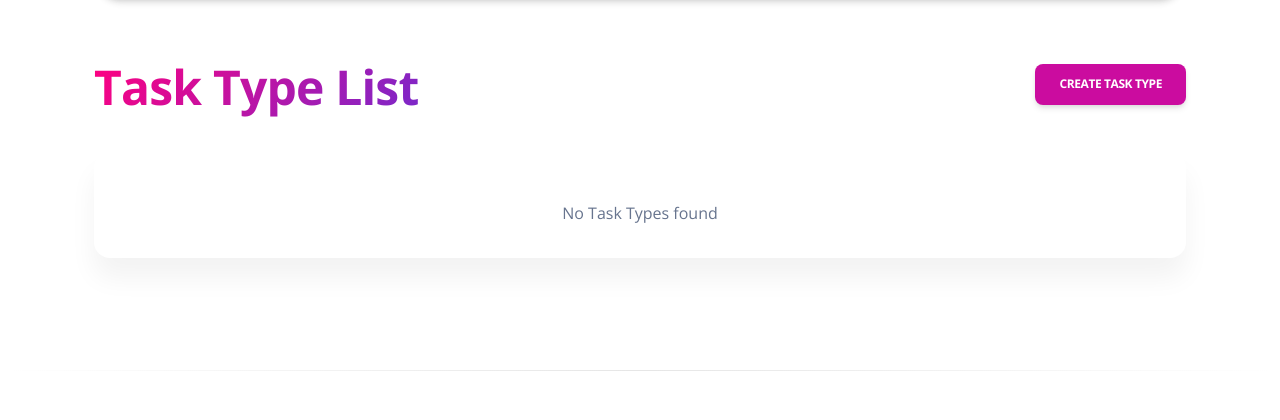
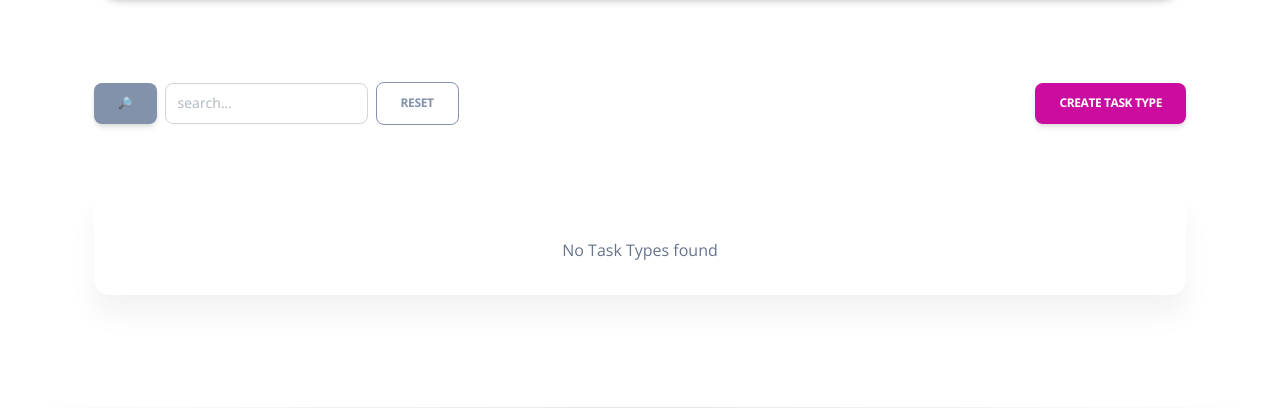
Before and after one commit to 4ikkamony/django-task-manager, a Django app: page /task-types/ in a window 1280 px wide. Shown: the part 70-490 px from the top of the page. Run offline with Django 5.2, Linux system fonts and the light colour scheme; the visitor is signed in with stand-in values (Sample User, id 1); data that the repository does not hold is empty; some libraries are stand-ins or nearby versions.

Commit message:
Add search feature for Position, TaskType, ProjectType
task_manager/forms.py
  Add a simple search from. It has a field 'query'

task_manager/mixins.py

  Add new file mixins.py, where mixins for task_manager app will be stored

  Add NameSearchMixin class
    This mixin will be used to search task_manager simple models: Position, TaskType, ProjectType
    As they only have a name, we can filter them by query

task_manager/views.py
  Add NameSearchMixin as parent class to Position, TaskType, ProjectType

templates/

  includes/
    Add template for simple search form: search_form.html
      - It also has a reset button, to let user clear the URL if need be

  task_manager/
    include search_form.html in position_list.html, Task_type_list.html, project_type_list.html

```diff
--- a/task_manager/forms.py
+++ b/task_manager/forms.py
@@ -104,4 +104,14 @@ class AssignWorkerToTaskForm(forms.ModelForm):
 
 
 class SearchForm(forms.Form):
-    query = forms.CharField(max_length=255, required=False)
+    query = forms.CharField(
+        max_length=255,
+        required=False,
+        label="",
+        widget=forms.TextInput(
+            attrs={
+                "class": "form-control",
+                "placeholder": "search..."
+            }
+        )
+    )
--- /dev/null
+++ b/task_manager/mixins.py
@@ -0,0 +1,17 @@
+from django.views import generic
+
+from task_manager.forms import SearchForm
+
+
+class NameSearchMixin(generic.ListView):
+    def get_queryset(self):
+        queryset = super().get_queryset()
+        search_query = self.request.GET.get("query")
+        if search_query:
+            queryset = queryset.filter(name__icontains=search_query)
+        return queryset
+
+    def get_context_data(self, *args, **kwargs):
+        context = super().get_context_data(*args, **kwargs)
+        context["search_form"] = SearchForm()
+        return context
--- a/task_manager/views.py
+++ b/task_manager/views.py
@@ -6,8 +6,14 @@ from django.urls import reverse_lazy, reverse
 from django.utils import timezone
 from django.views import generic
 
-
-from task_manager.forms import WorkerCreationForm, TaskForm, AssignWorkerToTaskForm
+from task_manager.mixins import (
+    NameSearchMixin,
+)
+from task_manager.forms import (
+    WorkerCreationForm,
+    TaskForm,
+    AssignWorkerToTaskForm
+)
 from task_manager.models import (
     Team,
     Worker,
@@ -25,7 +31,11 @@ def index(request: HttpRequest) -> HttpResponse:
     return render(request, "task_manager/index.html")
 
 
-class TaskTypeListView(LoginRequiredMixin, generic.ListView):
+class TaskTypeListView(
+    LoginRequiredMixin,
+    NameSearchMixin,
+    generic.ListView
+):
     model = TaskType
     context_object_name = "task_type_list"
     template_name = "task_manager/task_type_list.html"
@@ -54,7 +64,11 @@ class TaskTypeDeleteView(LoginRequiredMixin, generic.DeleteView):
     context_object_name = "task_type"
 
 
-class ProjectTypeListView(LoginRequiredMixin, generic.ListView):
+class ProjectTypeListView(
+    LoginRequiredMixin,
+    NameSearchMixin,
+    generic.ListView
+):
     model = ProjectType
     context_object_name = "project_type_list"
     template_name = "task_manager/project_type_list.html"
@@ -83,7 +97,11 @@ class ProjectTypeDeleteView(LoginRequiredMixin, generic.DeleteView):
     context_object_name = "project_type"
 
 
-class PositionListView(LoginRequiredMixin, generic.ListView):
+class PositionListView(
+    LoginRequiredMixin,
+    NameSearchMixin,
+    generic.ListView
+):
     model = Position
     paginate_by = 5
 
--- /dev/null
+++ b/templates/includes/search_form.html
@@ -0,0 +1,9 @@
+{% load crispy_forms_filters %}
+
+<form method="get" action="" class="d-flex align-items-center gap-2 mt-4 mb-4">
+  <input class="btn btn-secondary d-flex align-items-center" type="submit" value="&#x1F50E;&#xFE0E;">
+  <div class="w-100">
+    {{ search_form|crispy }}
+  </div>
+  <a href="{{ request.path }}" class="btn btn-outline-secondary">Reset</a>
+</form>
--- a/templates/task_manager/position_list.html
+++ b/templates/task_manager/position_list.html
@@ -1,12 +1,12 @@
 {% extends "layouts/base-presentation.html" %}
 
-{% block title %} Position list {% endblock title %}
+{% block title %} All Positions {% endblock title %}
 
 {% block content %}
 
   <div class="container mt-8">
     <div class="d-flex justify-content-between align-items-center">
-      <h1 class="text-gradient text-primary pb-1">All Positions</h1>
+      {% include "includes/search_form.html" %}
       <a href="{% url 'task_manager:position-create' %}" class="btn btn-primary">
         Create Position
       </a>
--- a/templates/task_manager/project_type_list.html
+++ b/templates/task_manager/project_type_list.html
@@ -6,7 +6,7 @@
 
   <div class="container mt-8">
     <div class="d-flex justify-content-between align-items-center">
-      <h1 class="text-gradient text-primary pb-1">All Project Types</h1>
+      {% include "includes/search_form.html" %}
       <a href="{% url 'task_manager:project-type-create' %}" class="btn btn-primary">
         Create Project Type
       </a>
--- a/templates/task_manager/task_type_list.html
+++ b/templates/task_manager/task_type_list.html
@@ -1,12 +1,12 @@
 {% extends "layouts/base-presentation.html" %}
 
-{% block title %} Task type list {% endblock title %}
+{% block title %} All Tasks {% endblock title %}
 
 {% block content %}
 
   <div class="container mt-8">
     <div class="d-flex justify-content-between align-items-center">
-      <h1 class="text-gradient text-primary pb-1">Task Type List</h1>
+      {% include "includes/search_form.html" %}
       <a href="{% url 'task_manager:task-type-create' %}" class="btn btn-primary">
         Create Task Type
       </a>
```
